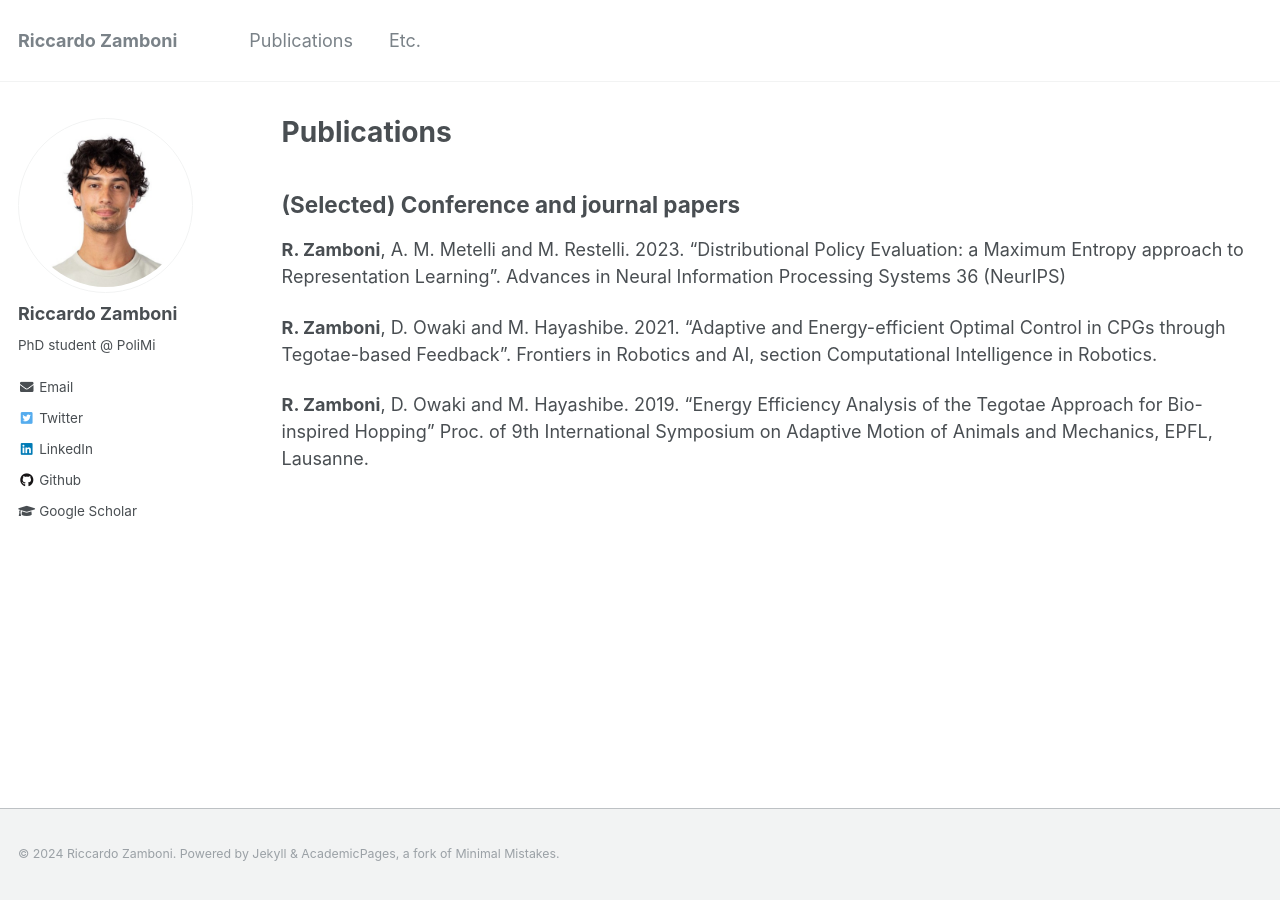
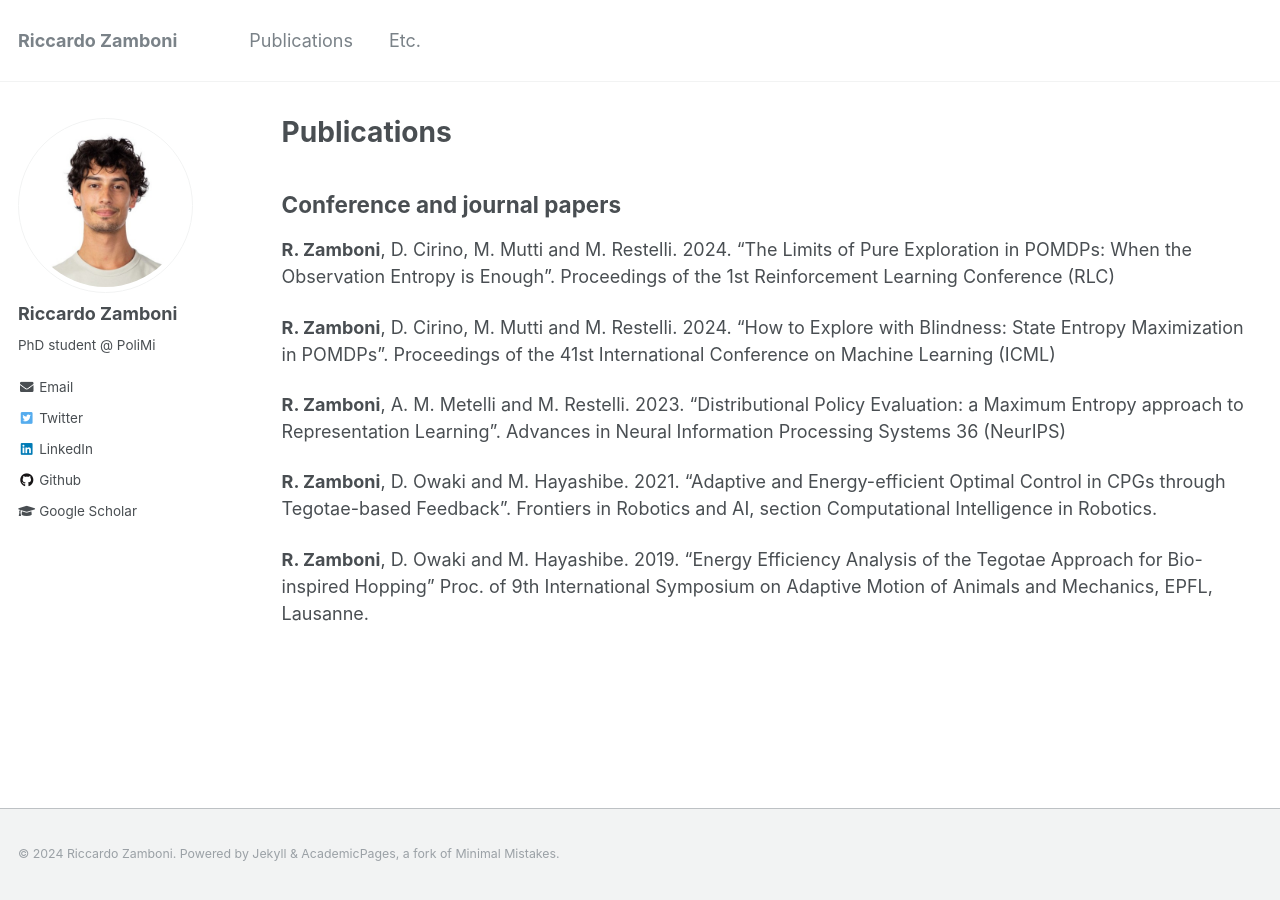
Before and after one commit to RiccZamboni/ricczamboni.github.io, a Jekyll site: the page built from _pages/publications.md, in a window 1280 px wide. Built offline with Jekyll 4.4.1, drawn with Linux system fonts in a browser that asks for light colours.

Commit message:
Added last pubs

```diff
--- a/_pages/publications.md
+++ b/_pages/publications.md
@@ -5,9 +5,13 @@ permalink: /publications/
 author_profile: true
 ---
 
-## (Selected) Conference and journal papers
+## Conference and journal papers
 
-**R. Zamboni**, A. M. Metelli and M. Restelli. 2023. “Distributional Policy Evaluation: a Maximum Entropy approach to Representation Learning”. Advances in Neural Information Processing Systems 36 (NeurIPS)
+**R. Zamboni**, D. Cirino, M. Mutti and M. Restelli. 2024. "The Limits of Pure Exploration in POMDPs: When the Observation Entropy is Enough”. Proceedings of the 1st Reinforcement Learning Conference (RLC)
+
+**R. Zamboni**, D. Cirino, M. Mutti and M. Restelli. 2024. "How to Explore with Blindness: State Entropy Maximization in POMDPs”. Proceedings of the 41st International Conference on Machine Learning (ICML)
+
+**R. Zamboni**, A. M. Metelli and M. Restelli. 2023. “Distributional Policy Evaluation: a Maximum Entropy approach to Representation Learning”.  Advances in Neural Information Processing Systems 36 (NeurIPS)
 
 **R. Zamboni**, D. Owaki and M.
 Hayashibe. 2021. "Adaptive and Energy-efficient Optimal Control in CPGs through Tegotae-based Feedback”. Frontiers in Robotics and AI, section Computational Intelligence in Robotics.
```
Also changed, not shown: _pages/about.md (+1 -1 lines).
